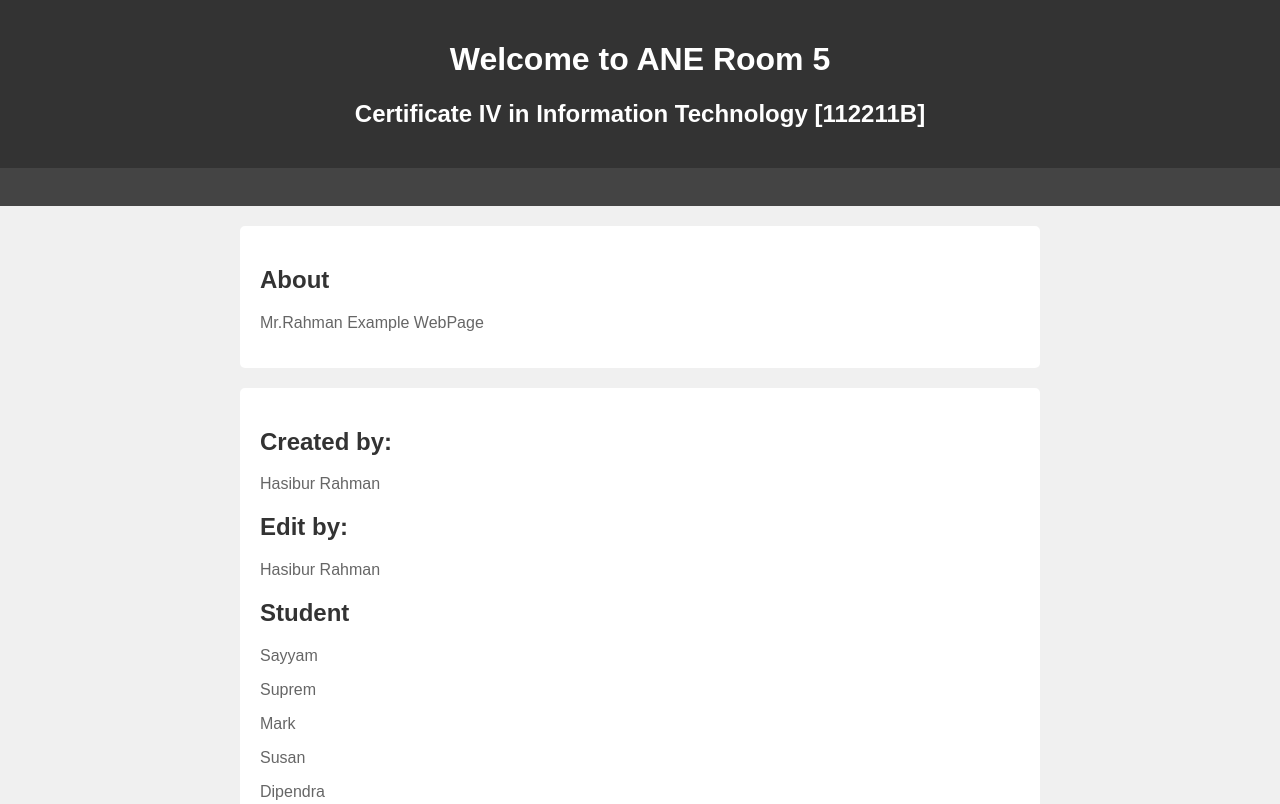
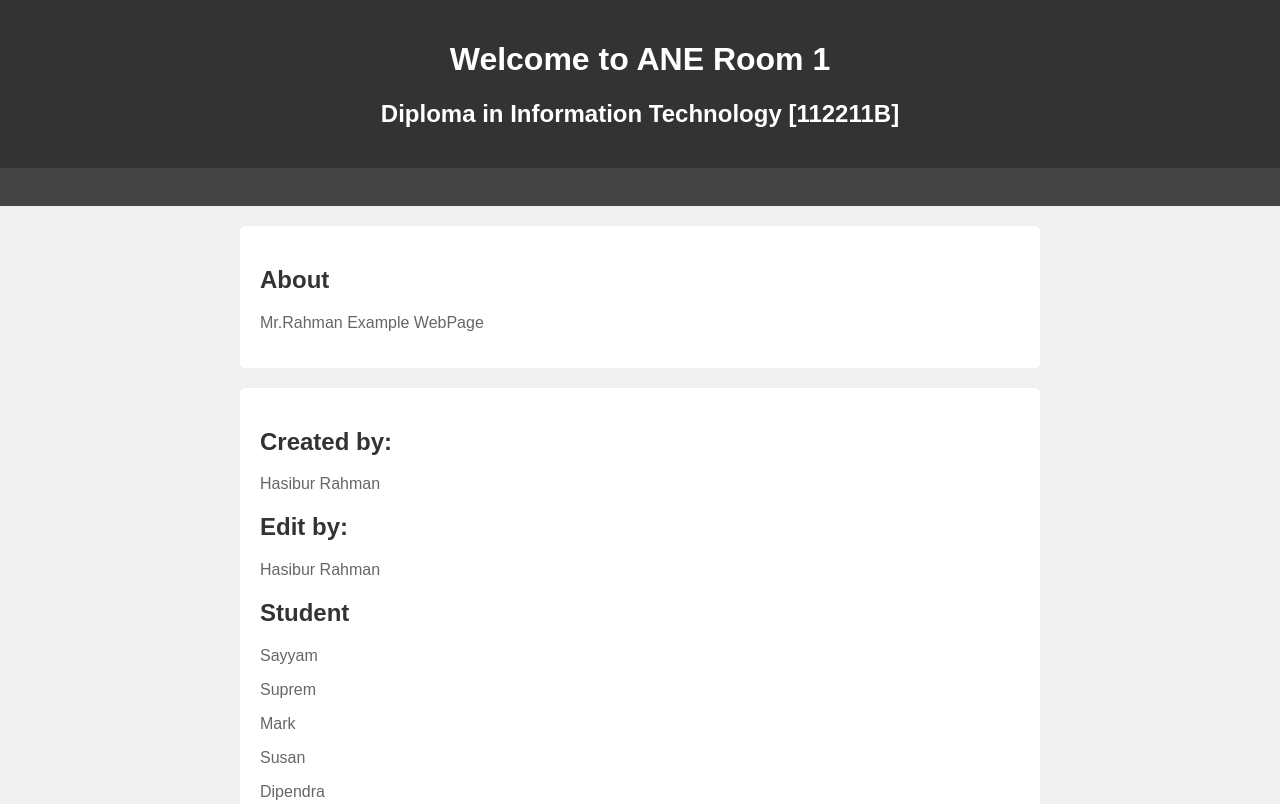
Before and after one commit to HNHRAHMAN/Nabi, a plain HTML site: page index.html in a window 1280 px wide. Shown: the top 804 px of the page. Drawn offline with Linux system fonts and the light colour scheme.

Commit message:
Update index.html

```diff
--- a/index.html
+++ b/index.html
@@ -52,8 +52,8 @@
 </head>
 <body>
     <header>
-        <h1>Welcome to ANE Room 5</h1>
-<h2>Certificate IV in Information Technology [112211B]</h2>
+        <h1>Welcome to ANE Room 1</h1>
+<h2>Diploma in Information Technology [112211B]</h2>
     </header>
     <nav>
         <a href="#"></a>
```
